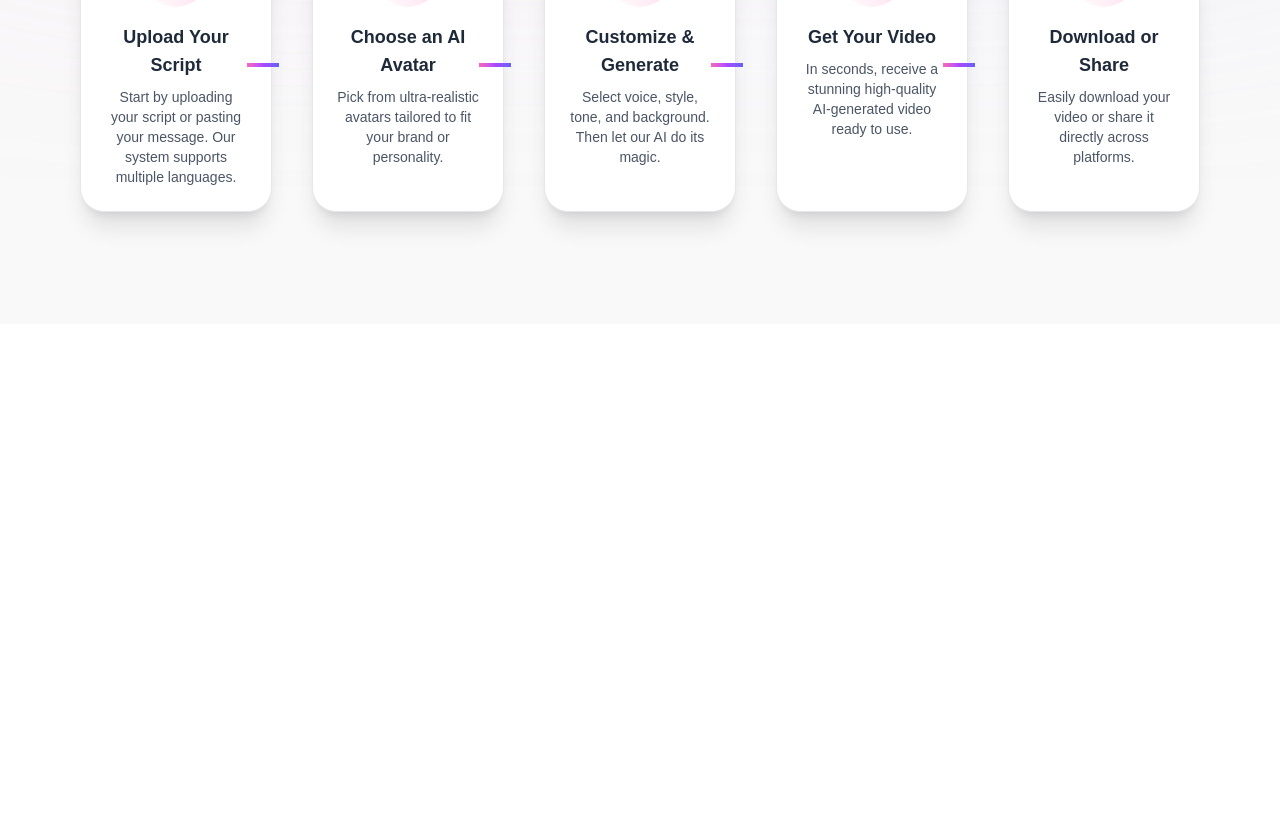
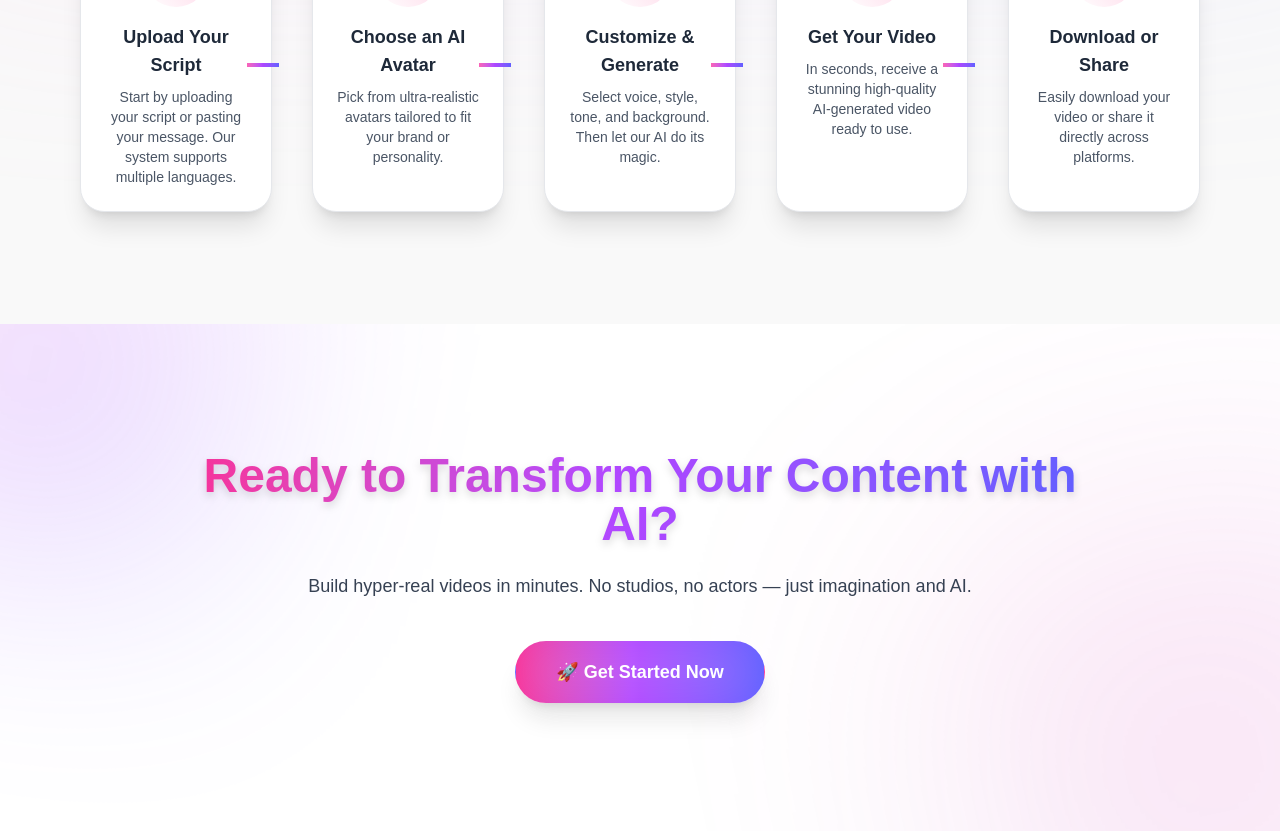
Before and after one commit to krishnasahu22032003/Reevide-Ai-video-generator, a React (Vite) app: page / in a window 1280 px wide. Shown: the part 6340-7171 px from the top of the page. Before the commit the page ends 6664 px from the top, so only its background shows below. Built offline with nearby package versions, Linux system fonts and the light colour scheme.

Commit message:
Cta section done

```diff
--- a/src/App.jsx
+++ b/src/App.jsx
@@ -1,5 +1,6 @@
 
 import AIAvatarSection from './components/AIAvatarSection'
+import CTASection from './components/CTASection'
 import Hero from './components/Hero'
 import HowItWorks from './components/HowItWorks'
 import Navbar from './components/Navbar'
@@ -23,6 +24,7 @@ function App() {
 <AIAvatarSection/>
 <TestimonialsSection/>
 <HowItWorks/>
+<CTASection/>
 
     </main>
     </>
--- /dev/null
+++ b/src/components/CTASection.jsx
@@ -0,0 +1,37 @@
+import React from "react";
+
+const CTASection = () => {
+  return (
+    <section className="relative overflow-hidden w-full py-32 px-6 md:px-16 bg-white dark:bg-[#0b0b0b] text-black dark:text-white z-10">
+
+      {/* BACKGROUND ANGLED GRADIENT SHAPES */}
+      <div className="absolute inset-0 z-0">
+        <div className="absolute -top-40 -left-40 w-[400px] h-[400px] bg-gradient-to-br from-pink-400 via-purple-500 to-indigo-500 opacity-20 dark:opacity-30 blur-[120px] rotate-12" />
+        <div className="absolute -bottom-32 -right-32 w-[400px] h-[400px] bg-gradient-to-tr from-indigo-500 via-pink-500 to-purple-600 opacity-20 dark:opacity-30 blur-[140px] -rotate-12" />
+        <div className="absolute top-1/2 left-1/2 -translate-x-1/2 -translate-y-1/2 w-[600px] h-[600px] bg-gradient-radial from-white/5 via-pink-500/5 to-transparent dark:from-white/5 dark:via-indigo-500/10 blur-[200px] rounded-full" />
+      </div>
+
+      {/* CONTENT */}
+      <div className="relative z-10 text-center max-w-4xl mx-auto">
+        <h2 className="text-4xl md:text-5xl font-extrabold bg-gradient-to-r from-pink-500 via-purple-500 to-indigo-500 text-transparent bg-clip-text mb-6 drop-shadow-lg">
+          Ready to Transform Your Content with AI?
+        </h2>
+        <p className="text-lg text-gray-700 dark:text-gray-300 max-w-2xl mx-auto mb-10 leading-relaxed">
+          Build hyper-real videos in minutes. No studios, no actors — just imagination and AI.
+        </p>
+
+        {/* CTA BUTTON */}
+        <a
+          href="/get-started"
+          className="relative inline-flex items-center justify-center px-10 py-4 rounded-full border border-transparent bg-gradient-to-r from-pink-500 via-purple-500 to-indigo-500 text-white font-semibold text-lg shadow-xl hover:shadow-indigo-500/40 hover:scale-105 active:scale-95 transition-all duration-300 cursor-pointer"
+        >
+          <span className="relative z-10">🚀 Get Started Now</span>
+          {/* Glowing ring effect */}
+          <span className="absolute inset-0 rounded-full bg-white opacity-10 blur-xl group-hover:opacity-20 transition duration-300"></span>
+        </a>
+      </div>
+    </section>
+  );
+};
+
+export default CTASection;
--- a/src/components/Navbar.jsx
+++ b/src/components/Navbar.jsx
@@ -59,7 +59,7 @@ const Navbar = () => {
 
       {/* Right: Desktop Actions */}
       <div className="hidden md:flex items-center gap-4 text-sm font-medium text-gray-600 dark:text-gray-300">
-        <button className="flex cursor-pointer  items-center gap-1 cursor-default">
+        <button className="flex cursor-pointer  items-center gap-1 ">
           <IoMdGlobe size={18} />
           English
         </button>
```
